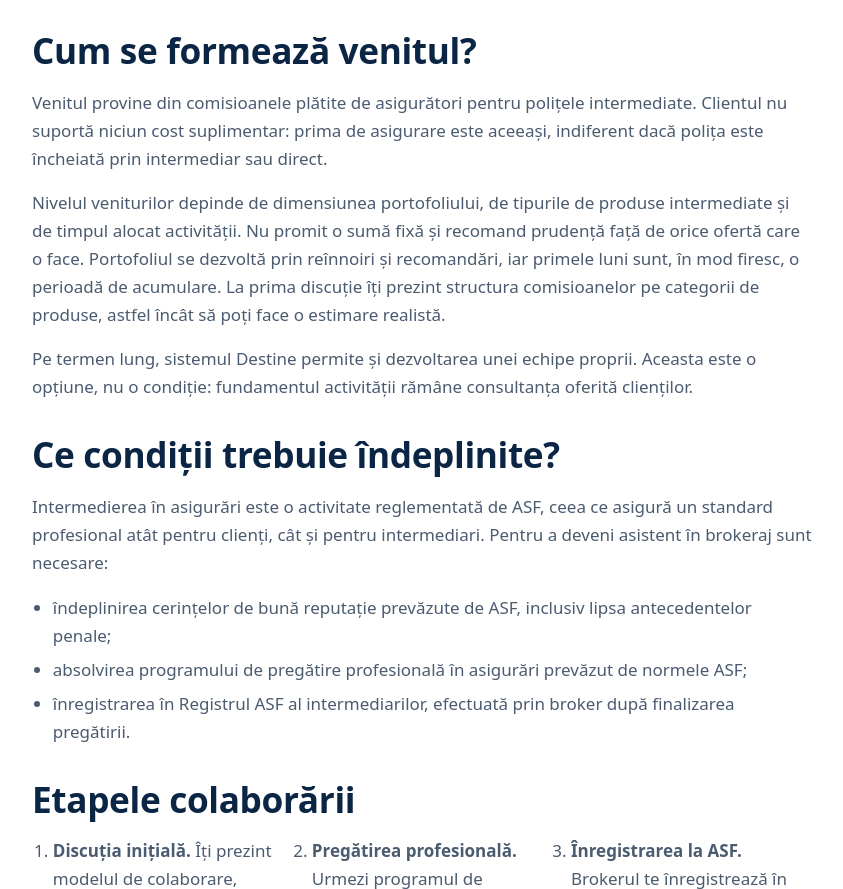
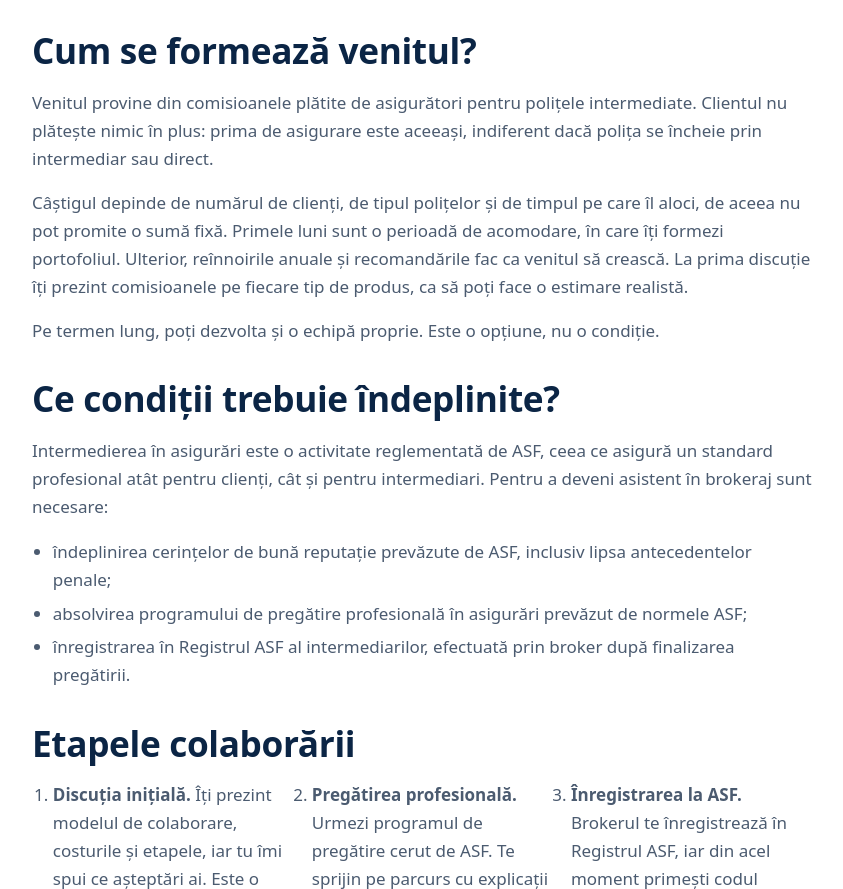
Before and after one commit to alexandrumetzak/iasiasigura, a plain HTML site: page colaborare.html in a window 1280 px wide. Shown: the part 2552-3441 px from the top of the page, without its empty margins (218-1061 px from the left). Drawn offline with Linux system fonts and the light colour scheme.

Commit message:
content: colaborare, secțiunea despre venit mai scurtă și mai clară
Feedback Marina: „recomand prudență față de orice ofertă care o face" era neclar, iar „perioadă de acumulare" devine „perioadă de acomodare, în care îți formezi portofoliul". Secțiunea a fost condensată.

Co-Authored-By: Claude Opus 5.5 <noreply@anthropic.com>
Claude-Session: https://claude.ai/code/session_01H5qnDVcEYeWwgdNJEHjAsz

```diff
--- a/colaborare.html
+++ b/colaborare.html
@@ -98,9 +98,9 @@
 </div>
 
 <h2>Cum se formează venitul?</h2>
-<p>Venitul provine din comisioanele plătite de asigurători pentru polițele intermediate. Clientul nu suportă niciun cost suplimentar: prima de asigurare este aceeași, indiferent dacă polița este încheiată prin intermediar sau direct.</p>
-<p>Nivelul veniturilor depinde de dimensiunea portofoliului, de tipurile de produse intermediate și de timpul alocat activității. Nu promit o sumă fixă și recomand prudență față de orice ofertă care o face. Portofoliul se dezvoltă prin reînnoiri și recomandări, iar primele luni sunt, în mod firesc, o perioadă de acumulare. La prima discuție îți prezint structura comisioanelor pe categorii de produse, astfel încât să poți face o estimare realistă.</p>
-<p>Pe termen lung, sistemul Destine permite și dezvoltarea unei echipe proprii. Aceasta este o opțiune, nu o condiție: fundamentul activității rămâne consultanța oferită clienților.</p>
+<p>Venitul provine din comisioanele plătite de asigurători pentru polițele intermediate. Clientul nu plătește nimic în plus: prima de asigurare este aceeași, indiferent dacă polița se încheie prin intermediar sau direct.</p>
+<p>Câștigul depinde de numărul de clienți, de tipul polițelor și de timpul pe care îl aloci, de aceea nu pot promite o sumă fixă. Primele luni sunt o perioadă de acomodare, în care îți formezi portofoliul. Ulterior, reînnoirile anuale și recomandările fac ca venitul să crească. La prima discuție îți prezint comisioanele pe fiecare tip de produs, ca să poți face o estimare realistă.</p>
+<p>Pe termen lung, poți dezvolta și o echipă proprie. Este o opțiune, nu o condiție.</p>
 
 <h2>Ce condiții trebuie îndeplinite?</h2>
 <p>Intermedierea în asigurări este o activitate reglementată de ASF, ceea ce asigură un standard profesional atât pentru clienți, cât și pentru intermediari. Pentru a deveni asistent în brokeraj sunt necesare:</p>
```
Also changed, not shown: content/pages/colaborare.html (+3 -3 lines).
